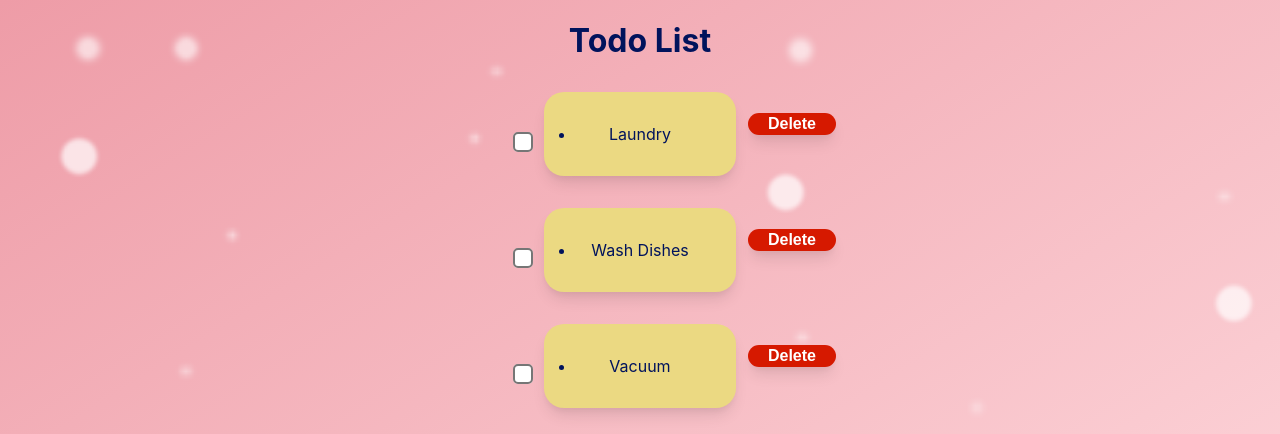
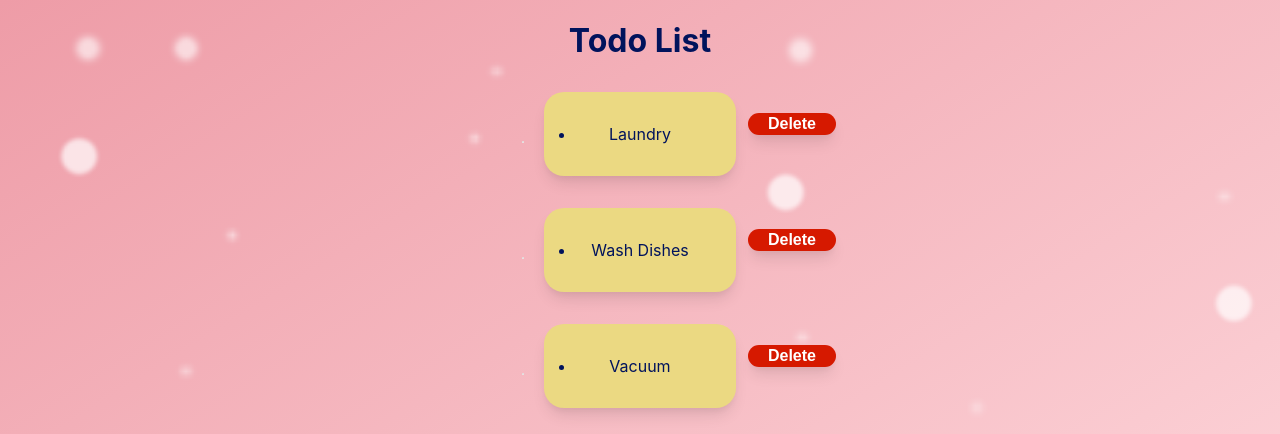
Before and after one commit to manuelLanderos/ToDo, a React (Create React App) app: page / in a window 1280 px wide. Shown: the top 434 px of the page. Built offline with nearby package versions, Linux system fonts and the light colour scheme.

Commit message:
final checkbox edit

```diff
--- a/src/Components/ToDo/ToDo.css
+++ b/src/Components/ToDo/ToDo.css
@@ -75,13 +75,13 @@ button {
 }
 
 input[type=checkbox] {
-  -ms-transform: scale(2);
+  -ms-transform: scale(.2);
   /* IE */
-  -moz-transform: scale(2);
+  -moz-transform: scale(.2);
   /* FF */
-  -webkit-transform: scale(2);
+  -webkit-transform: scale(.2);
   /* Safari and Chrome */
-  -o-transform: scale(2);
+  -o-transform: scale(.2);
   /* Opera */
 }
 
```
